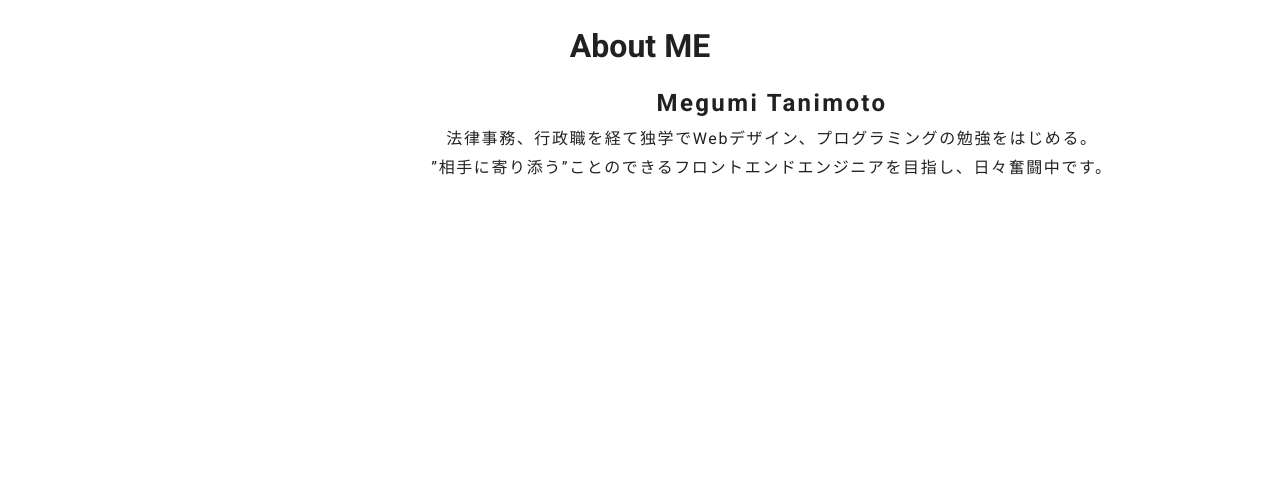
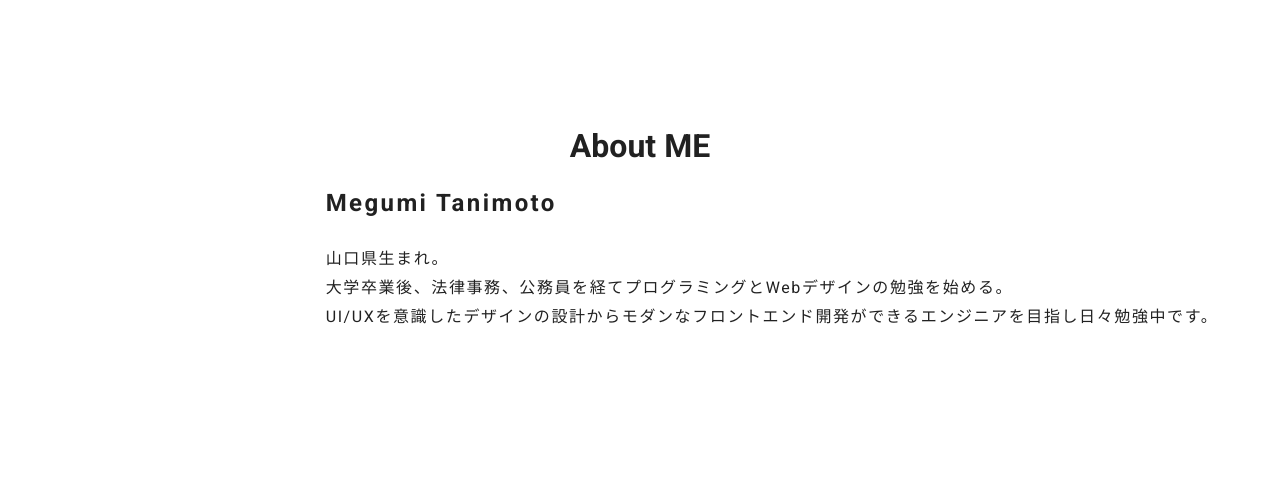
Before and after one commit to meg-engineer/portfolio, a Vue app: page /about in a window 1280 px wide. Shown: the part 818-1302 px from the top of the page. Built offline with nearby package versions, Linux system fonts and the light colour scheme.

Commit message:
About修正

```diff
--- a/src/views/About.vue
+++ b/src/views/About.vue
@@ -12,10 +12,13 @@
         </v-col>
         <v-col cols="12" md="auto">
           <FadeLeft>
-            <h2>Megumi Tanimoto</h2>
+            <h2 class="mb-5">Megumi Tanimoto</h2>
             <article>
-              法律事務、行政職を経て独学でWebデザイン、プログラミングの勉強をはじめる。
-              <br />”相手に寄り添う”ことのできるフロントエンドエンジニアを目指し、日々奮闘中です。
+              山口県生まれ。<br />
+
+              大学卒業後、法律事務、公務員を経てプログラミングとWebデザインの勉強を始める。<br />
+
+              UI/UXを意識したデザインの設計からモダンなフロントエンド開発ができるエンジニアを目指し日々勉強中です。
             </article>
           </FadeLeft>
         </v-col>
@@ -42,13 +45,13 @@ export default {
 <style scoped>
 #about {
   width: 100%;
-  padding-top: 100px;
+  padding-top: 200px;
   padding-bottom: 200px;
-  text-align: center;
 }
 
 #about h1 {
   font-size: 2em;
+  text-align: center;
 }
 
 #about h2 {
```
